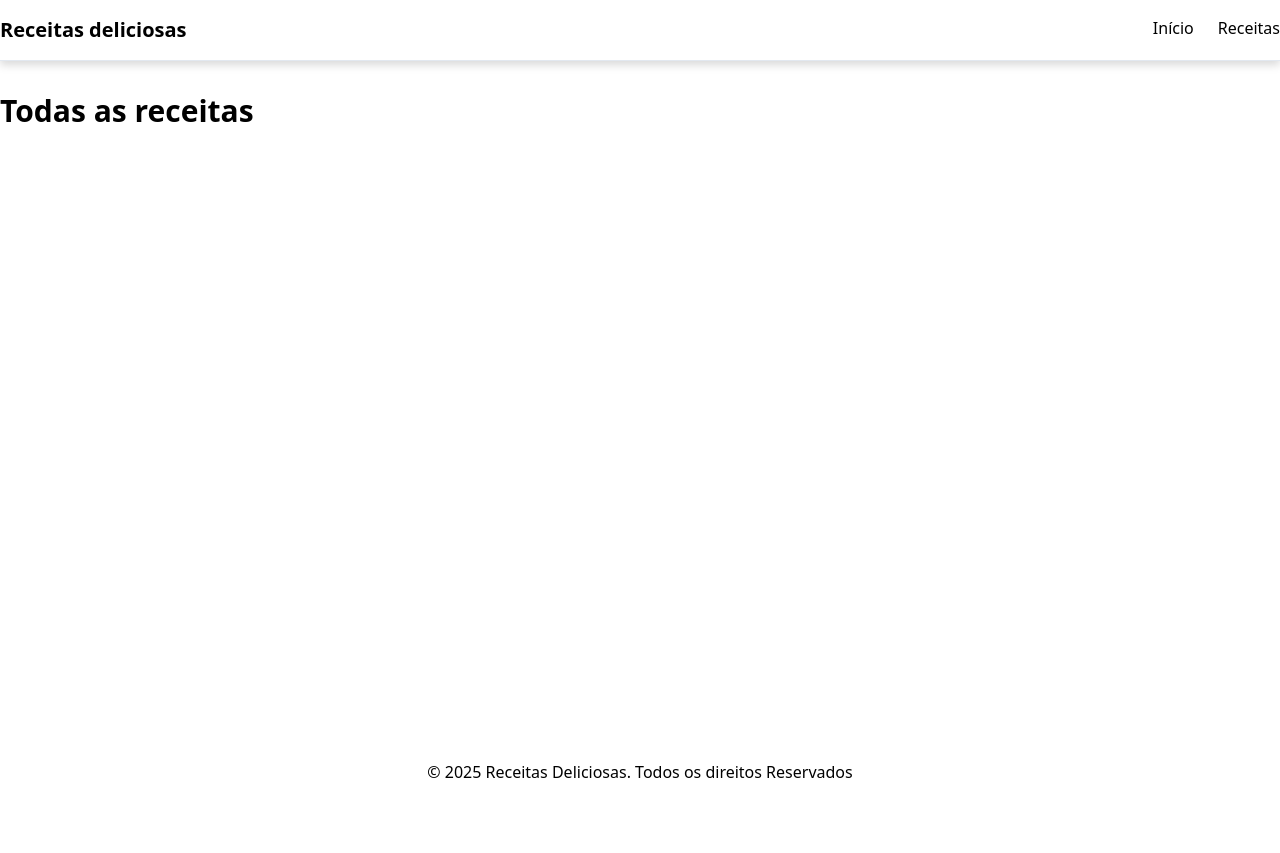
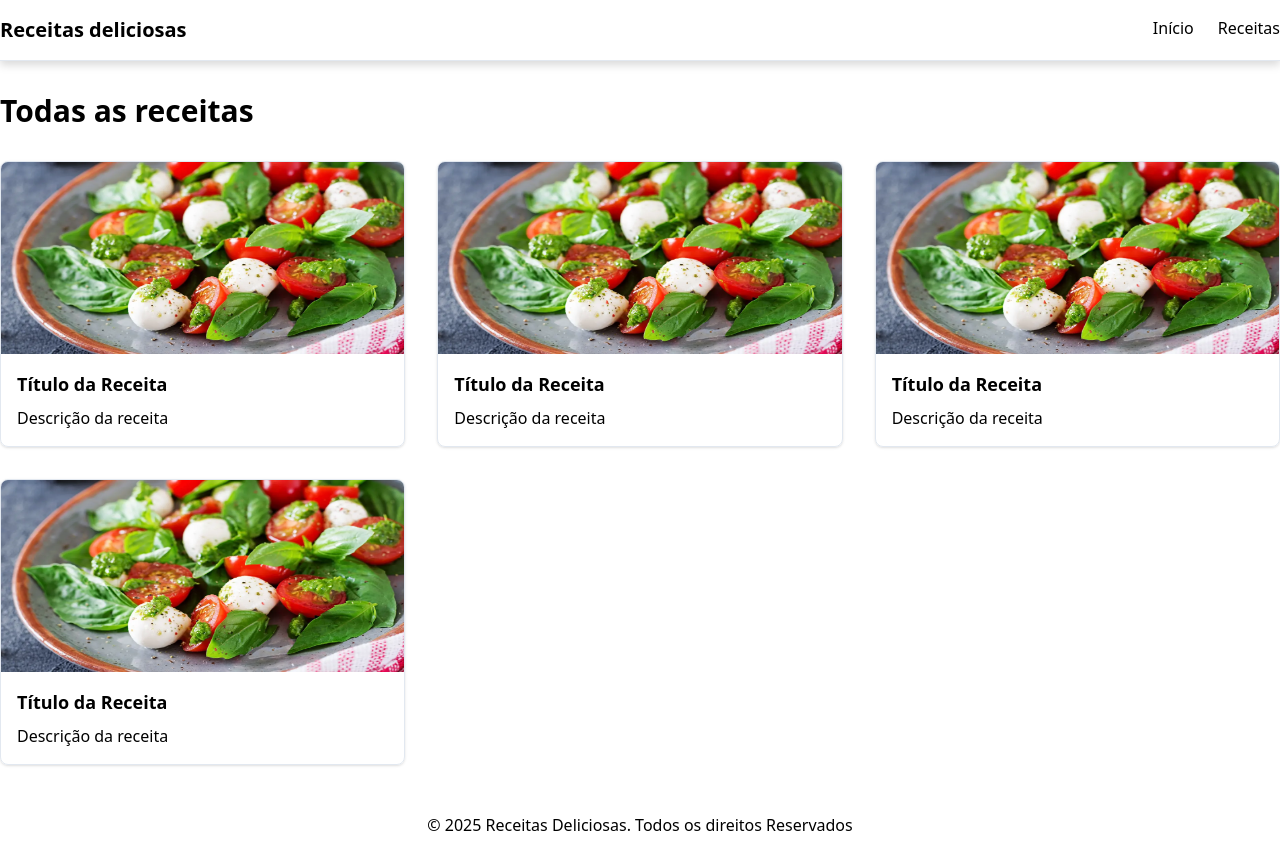
Before and after one commit to meloluvert/site-receitas-capacitacao, a Next.js app: page /receitas in a window 1280 px wide. Before the commit the page ends 800 px from the top, so only its background shows below. Built offline with nearby package versions, Linux system fonts and the light colour scheme.

Commit message:
feat: cards de receita

```diff
--- a/src/app/receitas/page.tsx
+++ b/src/app/receitas/page.tsx
@@ -1,10 +1,15 @@
+import { RecipeCard } from "@/components/RecipeCard"
+import { recipes } from "@/lib/data"
 export default function ReceitasPage() {
     return (
         <main className="flex-grow py-8">
             <div className="container mx-auto">
                 <h1 className="text-3xl font-bold">Todas as receitas</h1>
-                <div>
-
+                <div className="grid grid-cols-3 gap-8 mt-8">
+                    {recipes.map(recipe =>(
+                        <RecipeCard/>
+                    ))}
+<RecipeCard/>
                 </div>
             </div>
         </main>
--- /dev/null
+++ b/src/components/RecipeCard/index.tsx
@@ -0,0 +1,22 @@
+import Link from "next/link"
+import Image from "next/image"
+export function RecipeCard() {
+    return(
+        <Link href={"/"}>
+            <div className="border border-slate-200 rounded-lg overflow-hidden shadow-sm hover:shadow-md transition-shadow">
+                <div className="relative h-48 w-full">
+                    <Image
+                    src={"/receitas/salada-caprese.png"}
+                    alt="Título da Receita"
+                    fill
+                    />
+                </div>
+
+                <div className="flex flex-col p-4 gap-2">
+                    <h3 className="text-lg font-bold">Título da Receita</h3>
+                    <p>Descrição da receita</p>
+                </div>
+            </div>
+        </Link>
+    )
+}
```
